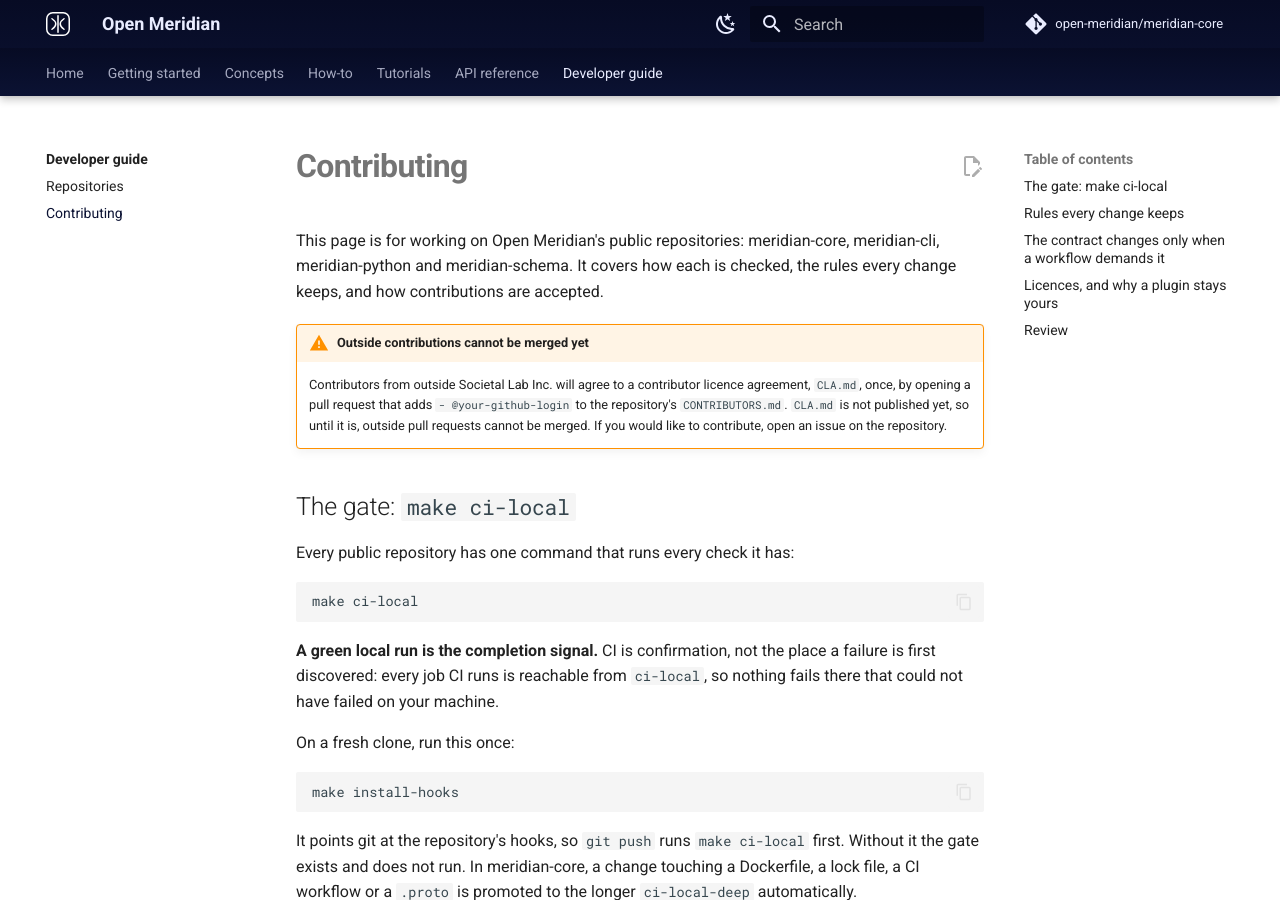
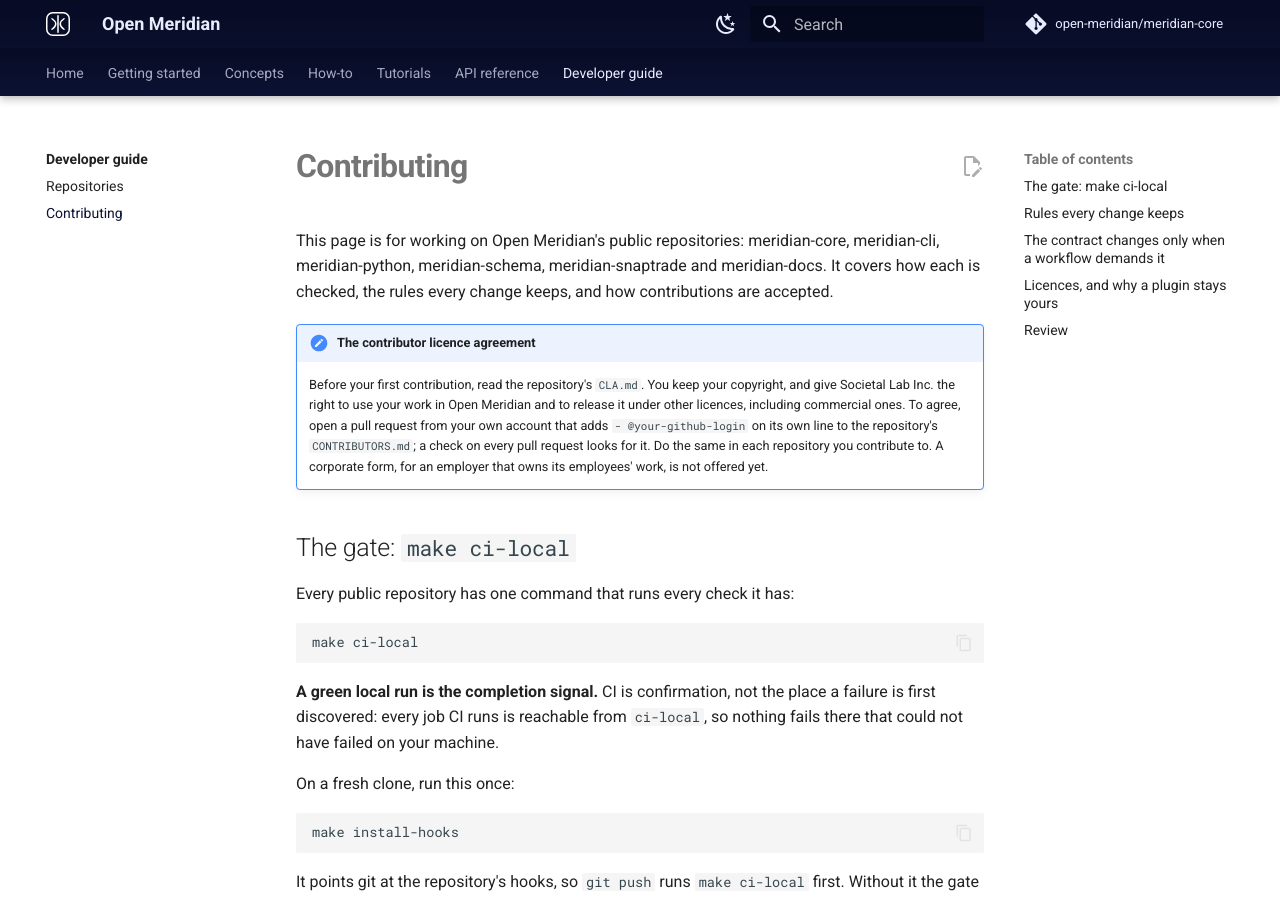
Before and after one commit to open-meridian/meridian-docs, an MkDocs documentation site: the page built from docs/developer-guide/contributing.md, in a window 1280 px wide and 900 px high. Built offline with MkDocs 1.6.1 and Material for MkDocs 9.7.7, drawn with Linux system fonts in a browser that asks for light colours; comment, search, counter and statistics services are not loaded.

Commit message:
Publish the contributor licence agreement
The individual agreement, from design/contributor-agreement at the product
owner's direction on 2026-09-27: Societal Lab Inc., a New York
corporation, under New York law. You keep your copyright and grant the
right to use and relicense, including commercially (ruled 2026-09-11).
The corporate form waits for an address to send it to. CONTRIBUTING says
how to agree; CONTRIBUTORS is where the line goes.

Guardrail-Change: the contribution check (cla.yaml) joins this public repository, as it already runs on meridian-core, meridian-python and meridian-schema, so every public repository asks the same agreement

Co-Authored-By: Claude Opus 5.5 <noreply@anthropic.com>

```diff
--- a/docs/developer-guide/contributing.md
+++ b/docs/developer-guide/contributing.md
@@ -1,15 +1,18 @@
 # Contributing
 
 This page is for working on Open Meridian's public repositories: meridian-core,
-meridian-cli, meridian-python and meridian-schema. It covers how each is
+meridian-cli, meridian-python, meridian-schema, meridian-snaptrade and meridian-docs. It covers how each is
 checked, the rules every change keeps, and how contributions are accepted.
 
-!!! warning "Outside contributions cannot be merged yet"
-    Contributors from outside Societal Lab Inc. will agree to a contributor
-    licence agreement, `CLA.md`, once, by opening a pull request that adds
-    `- @your-github-login` to the repository's `CONTRIBUTORS.md`. `CLA.md` is
-    not published yet, so until it is, outside pull requests cannot be merged.
-    If you would like to contribute, open an issue on the repository.
+!!! note "The contributor licence agreement"
+    Before your first contribution, read the repository's `CLA.md`. You keep
+    your copyright, and give Societal Lab Inc. the right to use your work in
+    Open Meridian and to release it under other licences, including commercial
+    ones. To agree, open a pull request from your own account that adds
+    `- @your-github-login` on its own line to the repository's
+    `CONTRIBUTORS.md`; a check on every pull request looks for it. Do the same
+    in each repository you contribute to. A corporate form, for an employer
+    that owns its employees' work, is not offered yet.
 
 ## The gate: `make ci-local`
 
```
Also changed, not shown: CLA.md (added, +112 -0 lines), CONTRIBUTING.md (added, +14 -0 lines), CONTRIBUTORS.md (added, +6 -0 lines), 1 other file.
